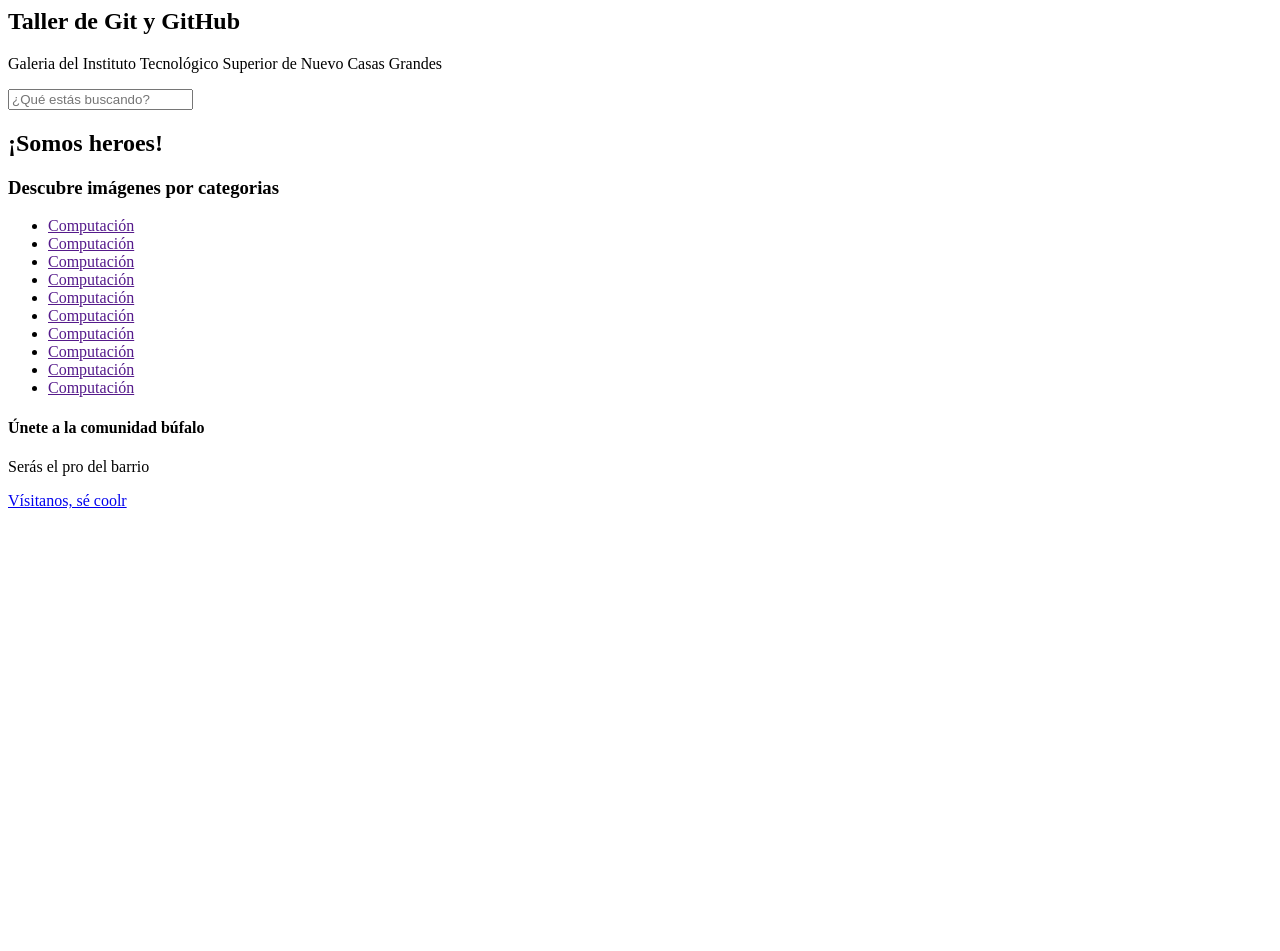
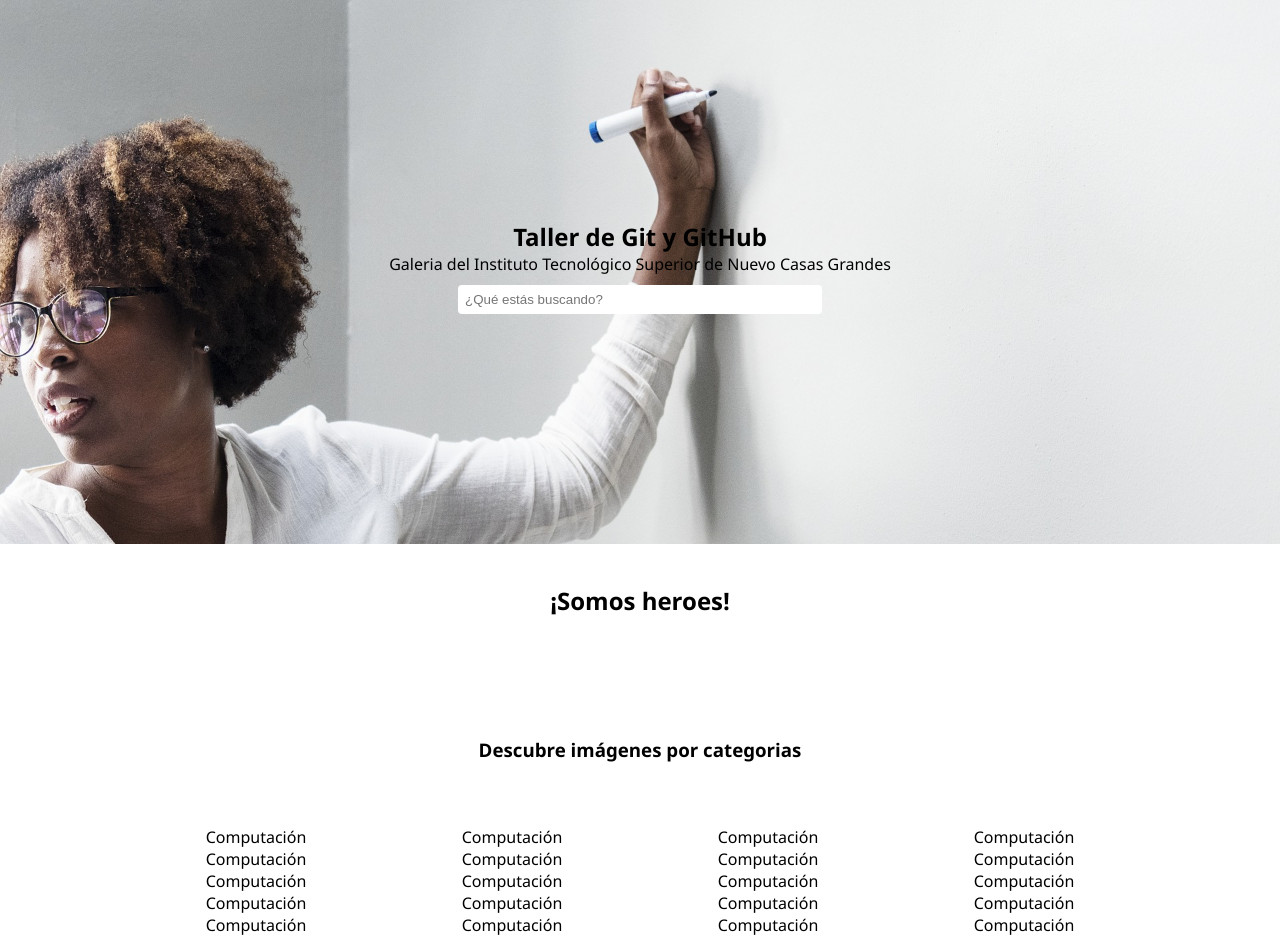
Before and after one commit to JesusManuelEstrada/taller_its, a plain HTML site: page index.html in a window 1280 px wide. Shown: the part 38-989 px from the top of the page. Before the commit the page ends 800 px from the top, so only its background shows below. Drawn offline with Linux system fonts and the light colour scheme.

Commit message:
Terminó diseño

```diff
--- a/index.html
+++ b/index.html
@@ -3,6 +3,7 @@
 <head>
   <meta charset="UTF-8">
   <title>Taller de Github</title>
+  <link rel="stylesheet" href="styles.css">
 </head>
 <body>
   <header class="header">
@@ -27,8 +28,15 @@
         <li class="categories__list--item">
           <a href="">Computación</a>
         </li>
-      </div>
-      <div class="categories__list--container">
+        <li class="categories__list--item">
+          <a href="">Computación</a>
+        </li>
+        <li class="categories__list--item">
+          <a href="">Computación</a>
+        </li>
+        <li class="categories__list--item">
+          <a href="">Computación</a>
+        </li>
         <li class="categories__list--item">
           <a href="">Computación</a>
         </li>
@@ -37,8 +45,15 @@
         <li class="categories__list--item">
           <a href="">Computación</a>
         </li>
-      </div>
-      <div class="categories__list--container">
+        <li class="categories__list--item">
+          <a href="">Computación</a>
+        </li>
+        <li class="categories__list--item">
+          <a href="">Computación</a>
+        </li>
+        <li class="categories__list--item">
+          <a href="">Computación</a>
+        </li>
         <li class="categories__list--item">
           <a href="">Computación</a>
         </li>
@@ -47,8 +62,15 @@
         <li class="categories__list--item">
           <a href="">Computación</a>
         </li>
-      </div>
-      <div class="categories__list--container">
+        <li class="categories__list--item">
+          <a href="">Computación</a>
+        </li>
+        <li class="categories__list--item">
+          <a href="">Computación</a>
+        </li>
+        <li class="categories__list--item">
+          <a href="">Computación</a>
+        </li>
         <li class="categories__list--item">
           <a href="">Computación</a>
         </li>
@@ -57,18 +79,15 @@
         <li class="categories__list--item">
           <a href="">Computación</a>
         </li>
-      </div>
-      <div class="categories__list--container">
         <li class="categories__list--item">
           <a href="">Computación</a>
         </li>
-      </div>
-      <div class="categories__list--container">
         <li class="categories__list--item">
           <a href="">Computación</a>
         </li>
-      </div>
-      <div class="categories__list--container">
+        <li class="categories__list--item">
+          <a href="">Computación</a>
+        </li>
         <li class="categories__list--item">
           <a href="">Computación</a>
         </li>
--- a/styles.css
+++ b/styles.css
@@ -0,0 +1,90 @@
+* {
+  padding: 0;
+  margin: 0;
+}
+
+body {
+  font-family: 'Segoe UI', Tahoma, Geneva, Verdana, sans-serif;
+}
+
+.header {
+  padding: .5em;
+}
+.header__logo {
+  height: 40px;
+}
+.main {
+  height: 60vh;
+  display: flex;
+  flex-direction: column;
+  justify-content: center;
+  align-items: center;
+  padding: 2em;
+  background: url("./images/profesora.jpg") no-repeat;
+  background-size: cover;
+}
+.main input {
+  padding: .5em;
+  width: 350px;
+  margin: 10px;
+  border-radius: 4px;
+  border: none;
+}
+
+.gallery {
+  padding: 1em;
+  width: 90%;
+  margin: 0 auto;
+}
+.gallery__title {
+  text-align: center;
+  margin: 1em auto;
+}
+.gallery__container {
+  display: flex;
+  flex-wrap: wrap;
+}
+
+.categories {
+  width: 80%;
+  margin: 0 auto;
+  display: flex;
+  padding: 5em 0;
+  flex-direction: column;
+  align-items: center;
+}
+.categories__list {
+  display: flex;
+  width: 100%;
+  padding: 4em;
+}
+.categories__list--container {
+  display: flex;
+  flex: 1;
+  flex-direction: column;
+  align-items: center;
+}
+
+.categories__list li {
+  list-style-type: none;
+}
+.categories__list li a {
+  text-decoration: none;
+  color: inherit;
+}
+
+.footer {
+  display: flex;
+  background: #fbf4f4;
+  flex-direction: column;
+  align-items: center;
+  padding: 5em 0;
+}
+.footer__btn {
+  background: #3eb060;
+  padding: .3em 1em;
+  margin: 1em;
+  color: white;
+  text-decoration: none;
+  border-radius: 4px;
+}
```
